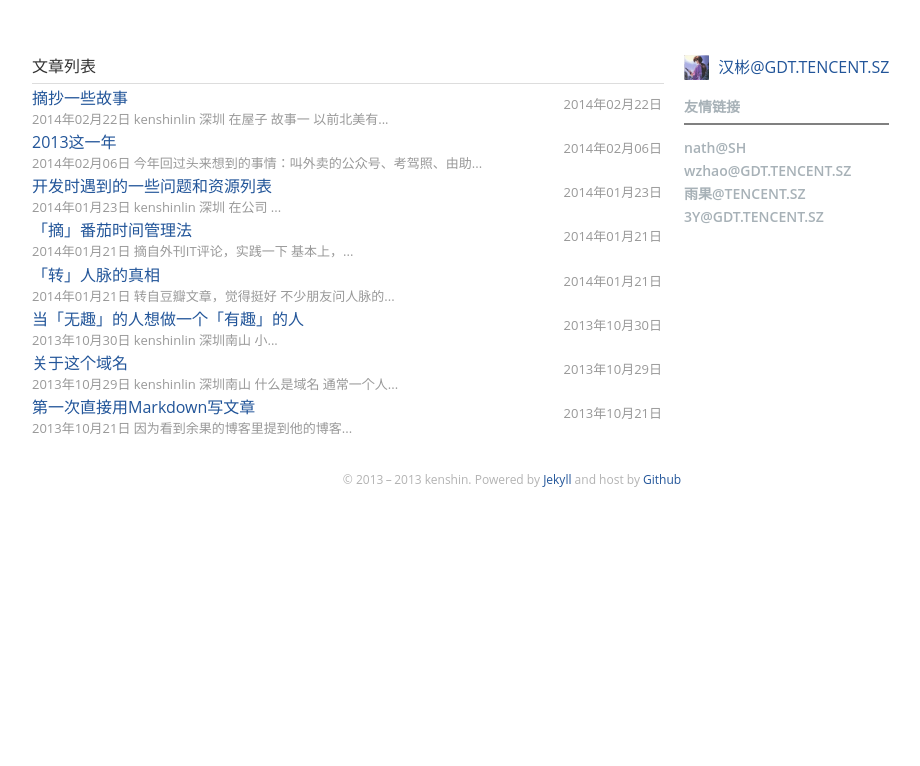
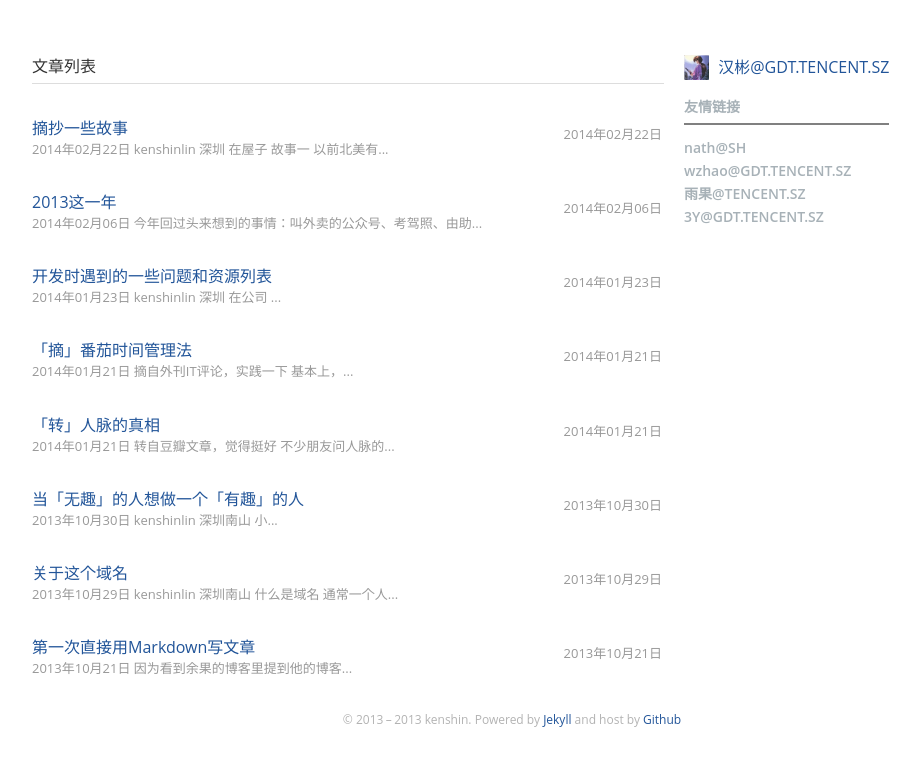
Before and after one commit to kenshinlin/archives, a Jekyll site: the page built from index.html, in a window 1280 px wide. Shown: the top 766 px of the page, without its empty margins (128-1048 px from the left). Built offline with Jekyll 4.4.1, drawn with Linux system fonts in a browser that asks for light colours.

Commit message:
Update index.html

```diff
--- a/index.html
+++ b/index.html
@@ -7,7 +7,7 @@ isindex: 1
 <div class="title-panel"><i class="title-icon"></i><h1>文章列表</h1></div>
 <ul class="article-list">
 　　{% for post in site.posts %}
-　　    <li style="margin-top:-20px;">
+　　    <li style="margin-top:10px;">
 			<h2 class="relative">
 				<a href="{{ post.url }}" class="article-title">{{ post.title }}</a>
 				<span class="small post-date-rt">{{ post.date | date: "%Y年%m月%d日"}}</span>
```
